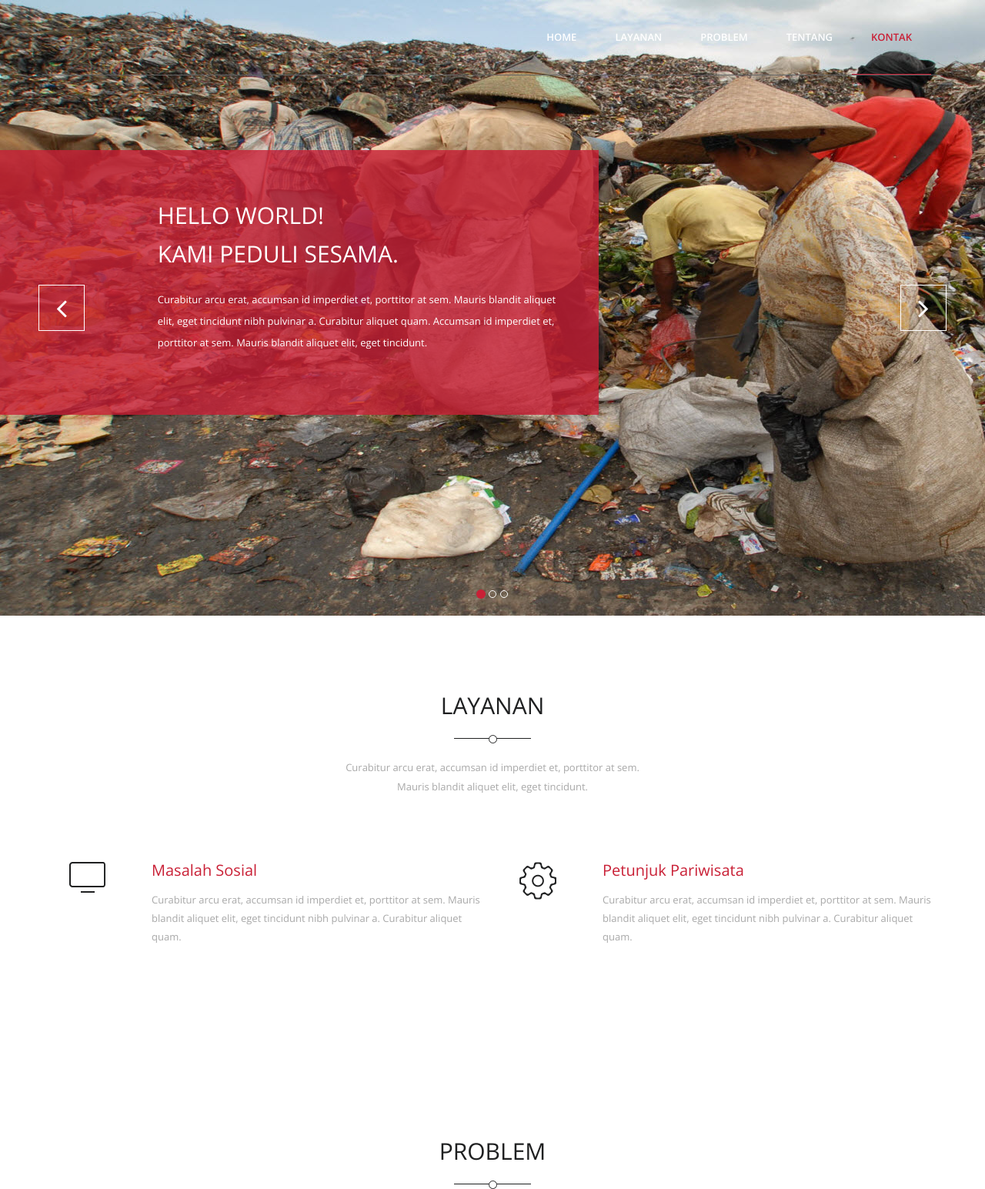
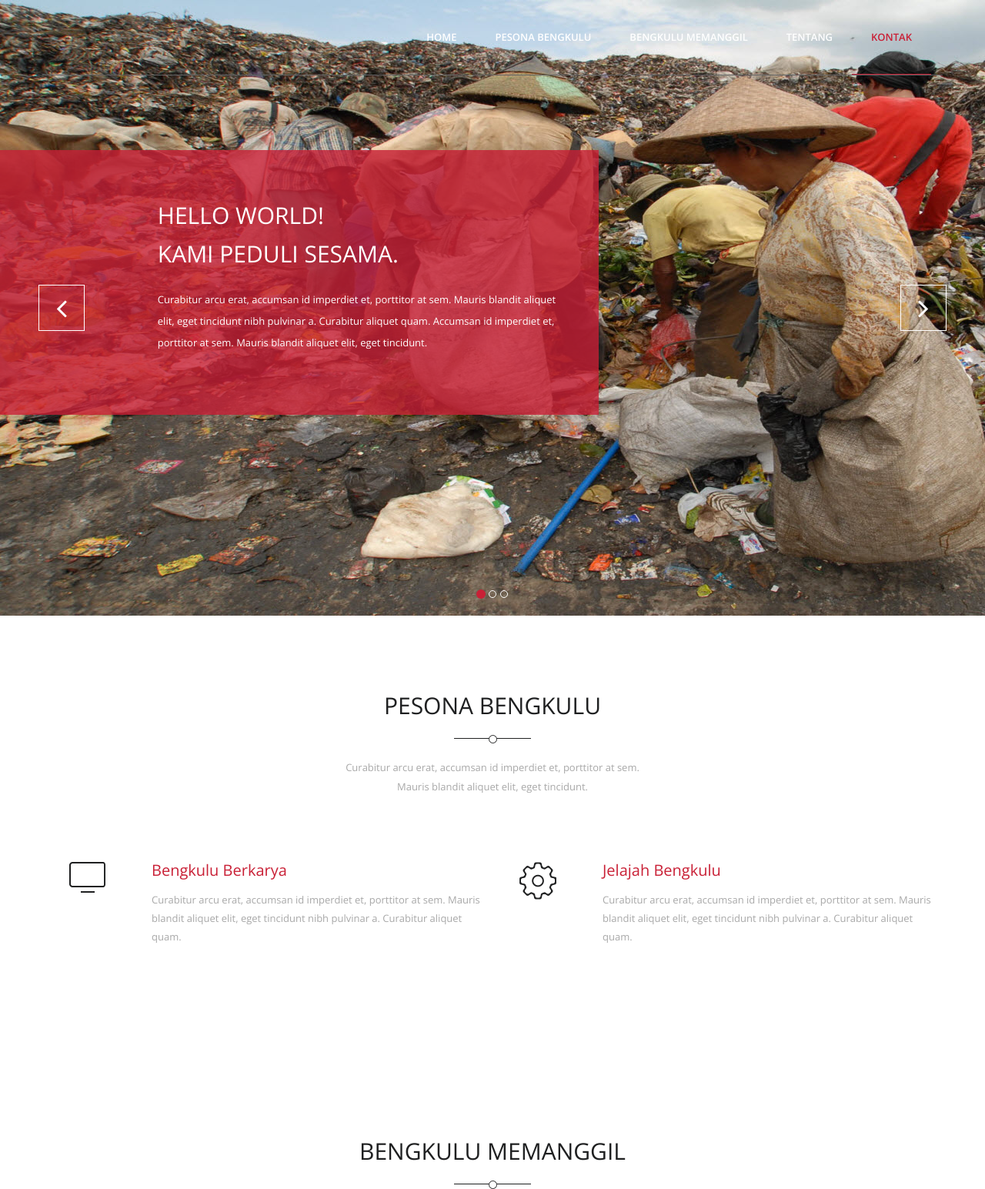
Before and after one commit to bungkoko/bungkoko.github.io, a plain HTML site: page index.html in a window 1280 px wide. Shown: the top 1545 px of the page at 77% size. Drawn offline with nearby package versions, Linux system fonts and the light colour scheme.

Commit message:
revisi ke 2(ganti menu+kata)

```diff
--- a/index.html
+++ b/index.html
@@ -77,10 +77,9 @@
                     <nav class="collapse navigation navbar-collapse navbar-right" role="navigation">
                         <ul id="nav" class="nav navbar-nav">
                             <li class="current"><a href="#home">Home</a></li>
-                            <li><a href="#service">Layanan</a></li>
-                            <li><a href="#problem">Problem</a></li>
+                            <li><a href="#service">Pesona Bengkulu</a></li>
+                            <li><a href="#problem">Bengkulu memanggil</a></li>
                             <li><a href="#about">Tentang</a></li>
-                            <!--<li><a href="#pricing">Pricing</a></li>-->
                             <li><a href="#contact">Kontak</a></li>
                         </ul>
                     </nav>
@@ -160,7 +159,7 @@
                 <div class="row">
                     <div class="col-md-12">
                         <div class="section-title text-center wow fadeInDown">
-                            <h2>Layanan</h2>
+                            <h2>Pesona Bengkulu</h2>
                             <p>Curabitur arcu erat, accumsan id imperdiet et, porttitor at sem. Mauris blandit aliquet elit, eget tincidunt.</p>
                         </div>
                     </div>
@@ -173,7 +172,7 @@
                                 <img src="img/icons/monitor.png" class="media-object" alt="Monitor">
                             </a>
                             <div class="media-body">
-                                <h3>Masalah Sosial</h3>
+                                <h3>Bengkulu Berkarya</h3>
                                 <p>Curabitur arcu erat, accumsan id imperdiet et, porttitor at sem. Mauris blandit aliquet elit, eget tincidunt nibh pulvinar a. Curabitur aliquet quam.</p>
                             </div>
                         </div>
@@ -186,7 +185,7 @@
                                 <img src="img/icons/cog.png" alt="Cog">
                             </a>
                             <div class="media-body">
-                                <h3>Petunjuk Pariwisata</h3>
+                                <h3>Jelajah Bengkulu</h3>
                                 <p>Curabitur arcu erat, accumsan id imperdiet et, porttitor at sem. Mauris blandit aliquet elit, eget tincidunt nibh pulvinar a. Curabitur aliquet quam.</p>
                             </div>
                         </div>
@@ -206,7 +205,7 @@
         <section id="problem">
 
             <div class="section-title text-center wow fadeInDown">
-                <h2>Problem</h2>
+                <h2>Bengkulu Memanggil</h2>
                 <p>Curabitur arcu erat, accumsan id imperdiet et, porttitor at sem. Mauris blandit aliquet elit, eget tincidunt.</p>
             </div>
 
```
Also changed, not shown: css/main.css (+1 -12 lines).
